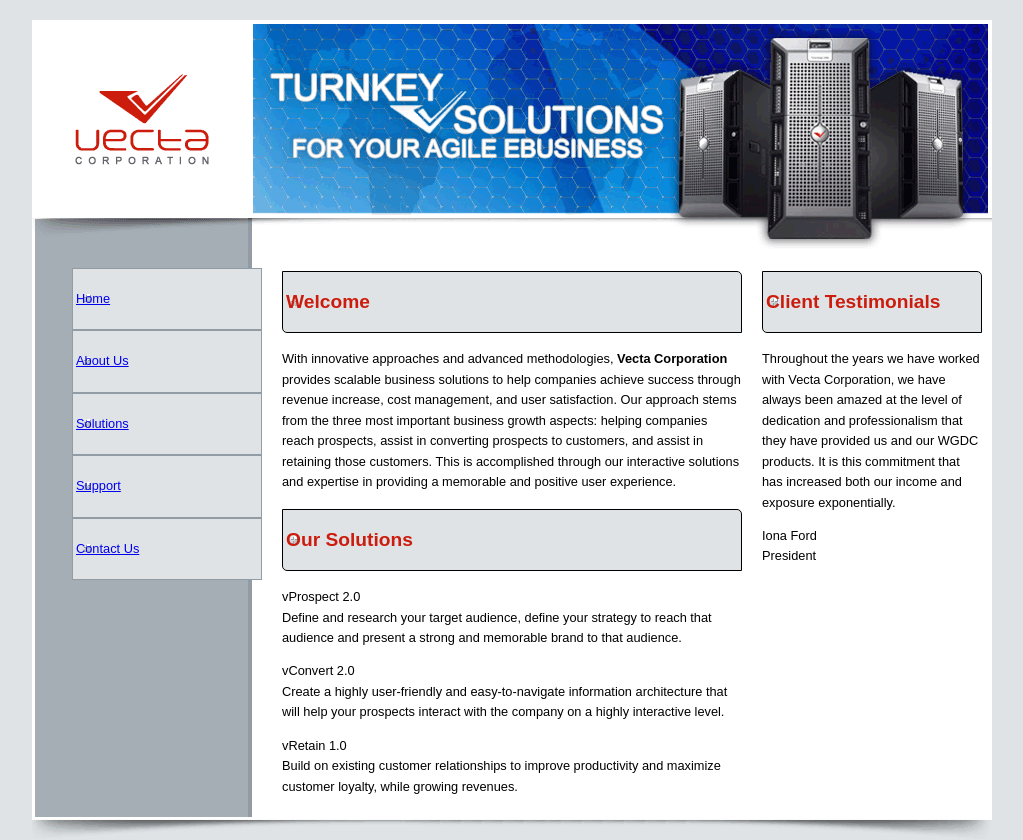
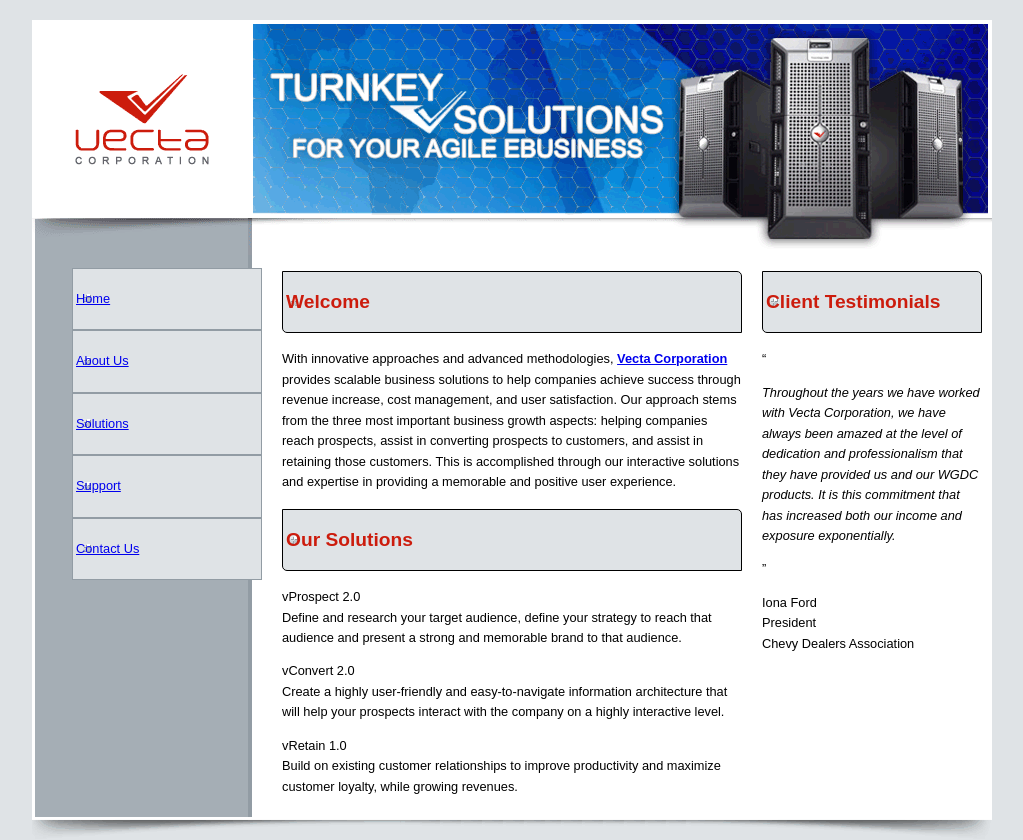
Before and after one commit to jumpman22/final646, a plain HTML site: page index.html in a window 1280 px wide. Shown: the whole page, without its empty margins (128-1151 px from the left). Drawn offline with Linux system fonts and the light colour scheme.

Commit message:
finish part 1

```diff
--- a/index.html
+++ b/index.html
@@ -16,18 +16,23 @@
         "border-radius":    "0px 5px 0px 5px",
         "background-color": "#DFE3E6"
         });
+
         $(".navigation").css({
         "border":           "1px solid #929CA4",
         "color":            "#CC1C0D",
         "padding":          "20px 3px 20px 3px",
         "background-color": "#DFE3E6"
         });
+
         $("p").removeClass("vprospect");
         $("p").removeClass("vconvert");
         $("p").removeClass("vretain");
-//        $("aside").css({
-//        "color":    "purple";
-//        });
+
+        $("aside p:last").append("<br>Chevy Dealers Association");
+        $("aside p:first").wrap("<q></q>");
+        $("aside p:first").css({"font-style":"italic"});
+
+        $("b").html("<a href='http://www.vectacorp.com'>Vecta Corporation</a>");
       });
   </script>
 </head>
```
